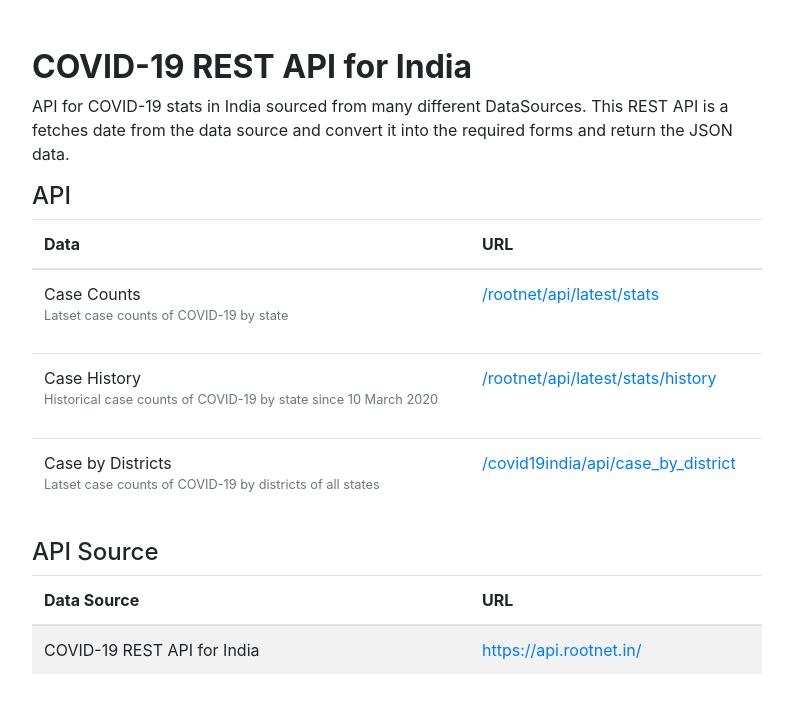
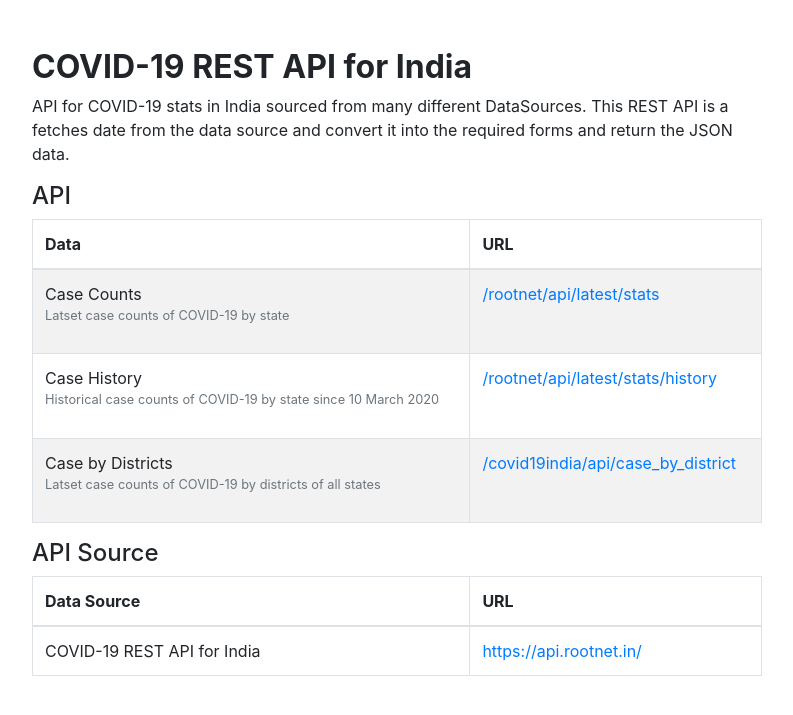
Before and after one commit to mga-odoo/covid19-api, a Flask app: page / in a window 1280 px wide. Shown: the top 715 px of the page, without its empty margins (243-1036 px from the left). Run offline with Flask 2, Linux system fonts and the light colour scheme; some libraries are stand-ins or nearby versions.

Commit message:
[IMP]: improve page view

```diff
--- a/templates/index.html
+++ b/templates/index.html
@@ -24,7 +24,7 @@
           </p>
 
           <h4>API</h4>
-          <table class="table">
+          <table class="table table-bordered table-striped">
             <thead>
               <tr>
                 <th scope="col" class="fixedcol">Data</th>
@@ -58,7 +58,7 @@
           </table>
 
           <h4>API Source</h4>
-          <table class="table table-striped">
+          <table class="table table-bordered">
             <thead>
               <tr>
                 <th scope="col" class="fixedcol">Data Source</th>
```
